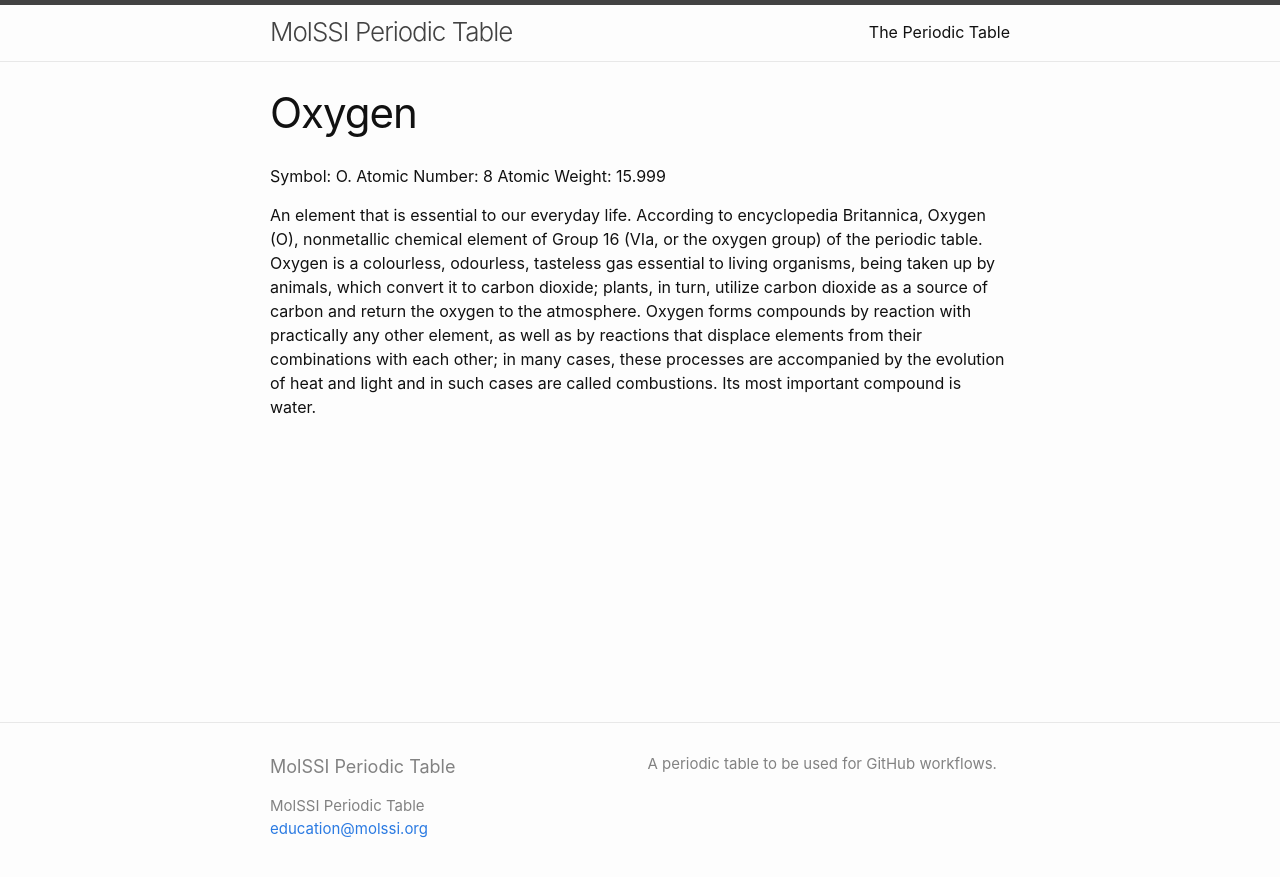
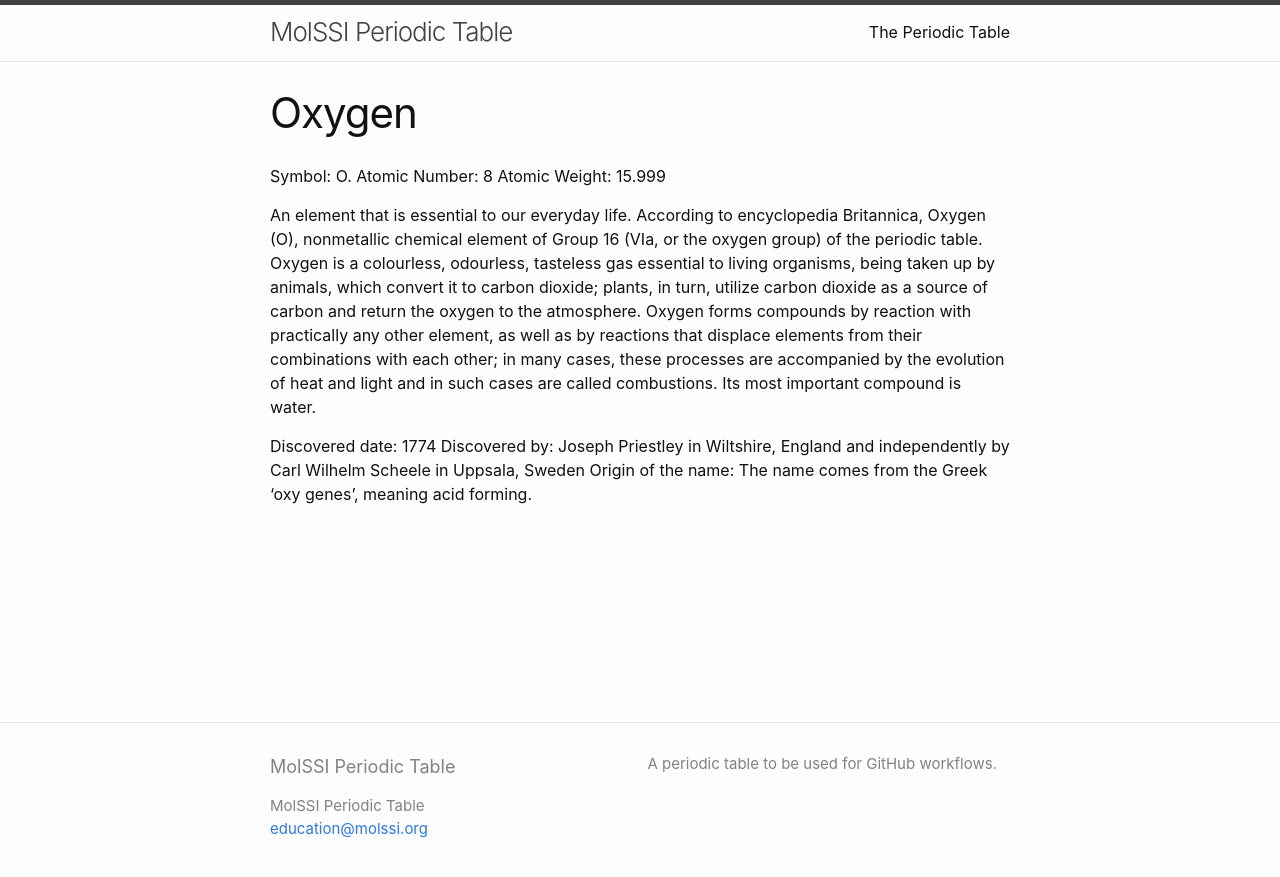
Before and after one commit to MolSSI-Education/periodic-table, a Jekyll site: the page built from elements/oxygen.md, in a window 1280 px wide. Shown: the top 877 px of the page. Built offline with Jekyll 4.4.1, drawn with Linux system fonts in a browser that asks for light colours.

Commit message:
updated history information to oxygen

```diff
--- a/elements/oxygen.md
+++ b/elements/oxygen.md
@@ -7,3 +7,7 @@ Atomic Number: 8
 Atomic Weight: 15.999
 
 An element that is essential to our everyday life. According to encyclopedia Britannica, Oxygen (O), nonmetallic chemical element of Group 16 (VIa, or the oxygen group) of the periodic table. Oxygen is a colourless, odourless, tasteless gas essential to living organisms, being taken up by animals, which convert it to carbon dioxide; plants, in turn, utilize carbon dioxide as a source of carbon and return the oxygen to the atmosphere. Oxygen forms compounds by reaction with practically any other element, as well as by reactions that displace elements from their combinations with each other; in many cases, these processes are accompanied by the evolution of heat and light and in such cases are called combustions. Its most important compound is water.
+
+Discovered date: 1774
+Discovered by: Joseph Priestley in Wiltshire, England and independently by Carl Wilhelm Scheele in Uppsala, Sweden
+Origin of the name: The name comes from the Greek 'oxy genes', meaning acid forming.
```
